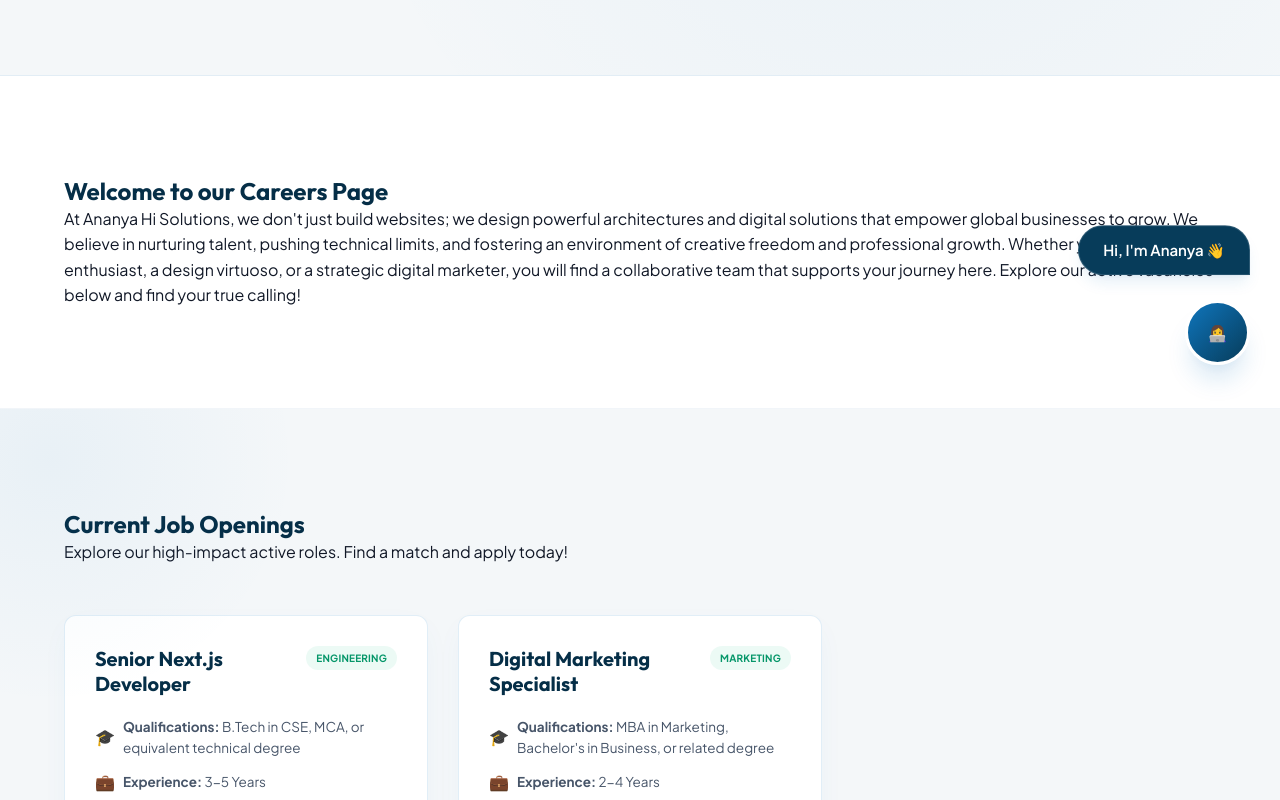
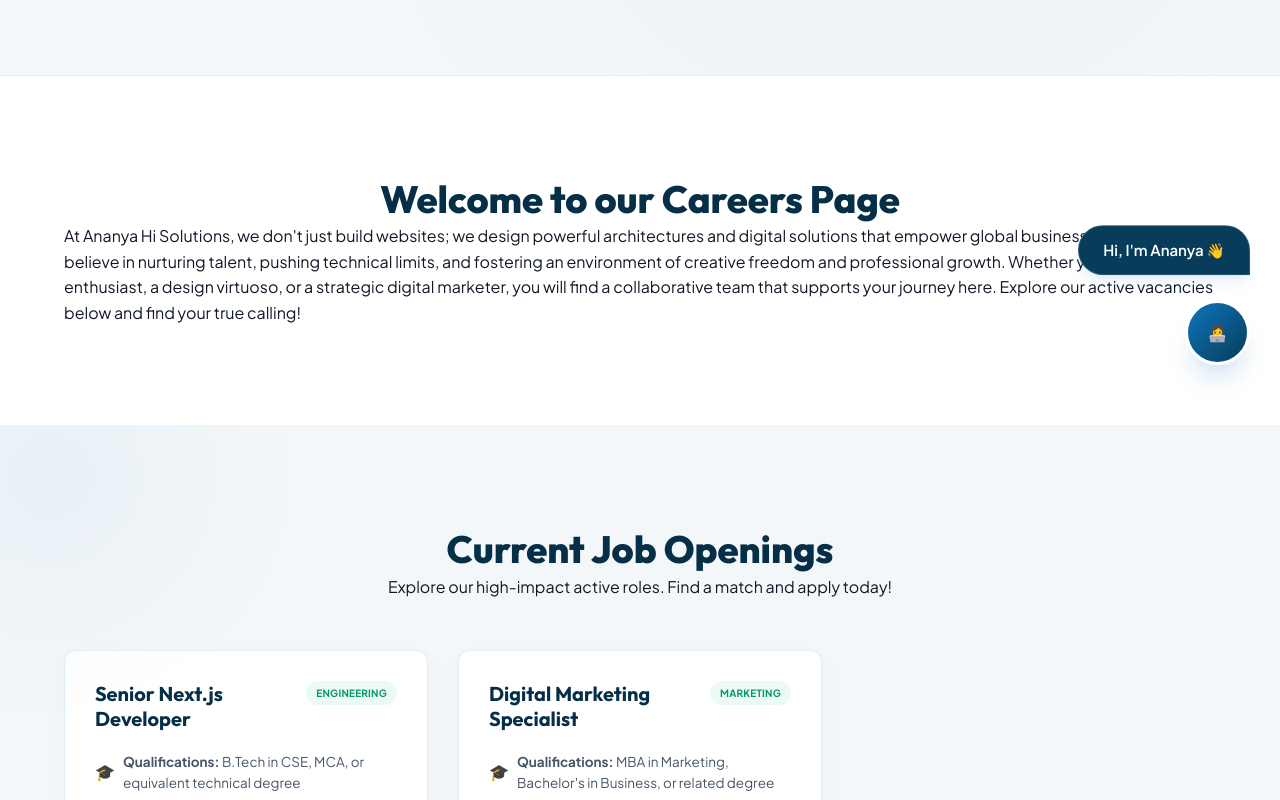
Before and after one commit to Vedabhavishya/AnanyaHiSolutions, a Next.js app: page /careers in a window 1280 px wide. Shown: the part 405-1205 px from the top of the page. Built offline with nearby package versions, Linux system fonts and the light colour scheme.

Commit message:
style: center and increase font size of careers page headings, and set fallback to No Current Job Openings

```diff
--- a/src/app/careers/page.js
+++ b/src/app/careers/page.js
@@ -163,9 +163,9 @@
       {/* 3. Welcome to our Careers Page Section */}
       <section className="section bg-white text-center py-16" style={{ borderBottom: "1px solid #f1f5f9" }}>
         <div className="container max-w-4xl mx-auto px-6">
-          <h2 className="text-3xl font-extrabold text-slate-800 mb-6 tracking-tight">Welcome to our Careers Page</h2>
+          <h2 className="text-slate-800 mb-6 tracking-tight text-center" style={{ fontSize: "38px", fontWeight: "800", textAlign: "center" }}>Welcome to our Careers Page</h2>
           <div className="w-16 h-1 bg-primary-blue mx-auto mb-6 rounded"></div>
-          <p className="text-slate-600 text-lg leading-relaxed max-w-3xl mx-auto">
+          <p className="text-slate-600 text-lg leading-relaxed max-w-3xl mx-auto text-center">
             At Ananya Hi Solutions, we don't just build websites; we design powerful architectures and digital solutions that empower global businesses to grow. We believe in nurturing talent, pushing technical limits, and fostering an environment of creative freedom and professional growth. Whether you are a code enthusiast, a design virtuoso, or a strategic digital marketer, you will find a collaborative team that supports your journey here. Explore our active vacancies below and find your true calling!
           </p>
         </div>
@@ -174,15 +174,15 @@
       {/* 4. Current Job Openings Section */}
       <section className="careers-section section py-20" style={{ flex: 1 }}>
         <div className="container">
-          <div className="text-center mb-12">
-            <h2 className="text-3xl font-extrabold text-slate-800 tracking-tight">Current Job Openings</h2>
-            <p className="text-slate-600 mt-2">Explore our high-impact active roles. Find a match and apply today!</p>
+          <div className="text-center mb-12" style={{ textAlign: "center" }}>
+            <h2 className="text-slate-800 tracking-tight text-center" style={{ fontSize: "38px", fontWeight: "800", textAlign: "center" }}>Current Job Openings</h2>
+            <p className="text-slate-600 mt-2 text-center">Explore our high-impact active roles. Find a match and apply today!</p>
           </div>
 
           <div className="careers-grid">
             {jobs.length === 0 ? (
-              <div className="text-center py-12 w-full col-span-full">
-                <p className="text-slate-600 italic">No job openings are currently published. Check back later!</p>
+              <div className="text-center py-16 w-full col-span-full" style={{ textAlign: "center" }}>
+                <p className="text-slate-500 font-semibold text-center" style={{ fontSize: "22px", textAlign: "center" }}>No Current Job Openings</p>
               </div>
             ) : (
               jobs.map((job) => (
```
